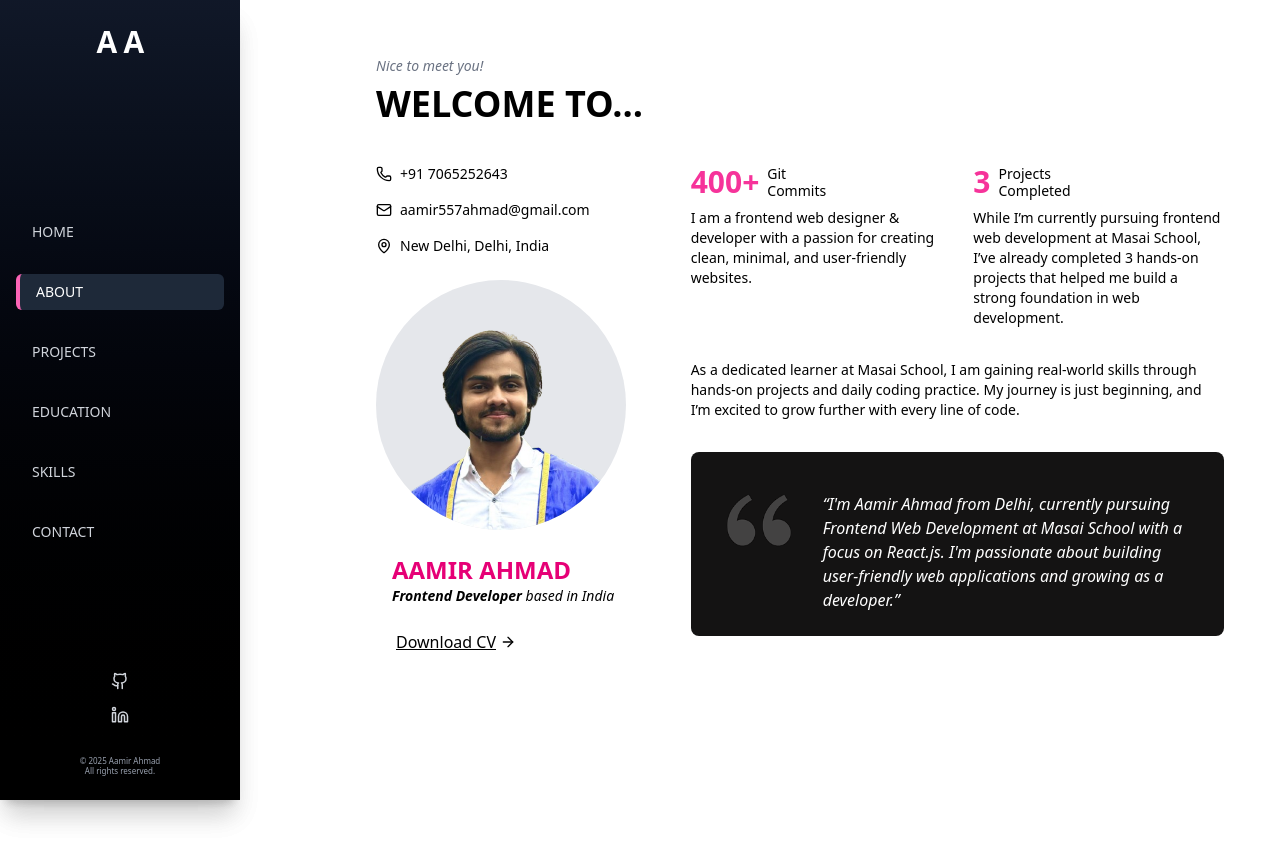
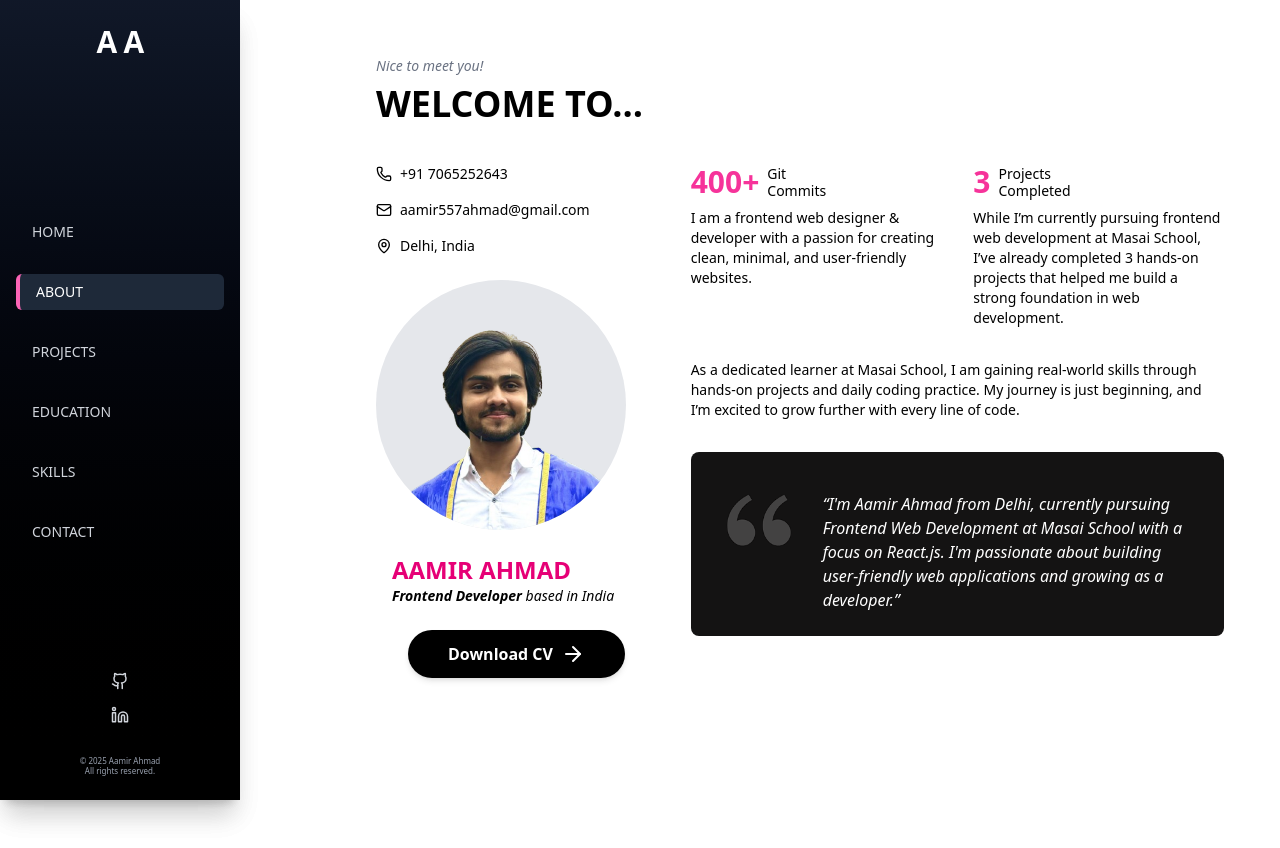
Before and after one commit to Aamir-786687/Portfolio, a React (Vite) app in the folder portfolio_react/: page /about in a window 1280 px wide. Built offline with nearby package versions, Linux system fonts and the light colour scheme.

Commit message:
New project added in portfolio

```diff
--- a/portfolio_react/src/pages/About.jsx
+++ b/portfolio_react/src/pages/About.jsx
@@ -28,17 +28,20 @@ export default function About() {
                 </div>
                 <div className="flex items-center space-x-2">
                   <MapPin size={16} />
-                  <span>New Delhi, Delhi, India</span>
+                  <span>Delhi, India</span>
                 </div>
               </div>
 
               <div className="relative w-[250px] h-[250px] mb-6">
-                <img src={ME} alt="Aamir Ahmad"  className="rounded-full object-cover w-full h-full bg-gray-200"/>
+                <img
+                  src={ME}
+                  alt="Aamir Ahmad"
+                  className="rounded-full object-cover w-full h-full bg-gray-200"
+                />
 
                 {/* <div className="absolute -bottom-4 -right-4 w-16 h-16 bg-gradient-to-br from-pink-500 to-purple-500 rounded-full flex items-center justify-center">
                   <span className="text-white text-2xl">👋</span>
                 </div> */}
-
               </div>
 
               {/* Name and Title */}
@@ -52,8 +55,16 @@ export default function About() {
               </div>
 
               {/* Download CV */}
-              <a href="https://drive.google.com/file/d/1DOBvWtBoFOn0t_M9sv7HIjDPbU_07YkD/view?usp=sharing" target="_blank" className="text-m underline flex ml-5 items-center">
-                Download CV <ArrowRight size={16} className="ml-1" />
+              <a
+                href="https://drive.google.com/uc?export=download&id=1k2HeSdWSGQeYIUNXcw16bedTLw4D9Nml"
+                download
+                className="group relative inline-flex items-center gap-2 ml-8 pl-10 pr-10 bg-black text-white font-semibold px-6 py-3 rounded-full shadow-md overflow-hidden transition-all duration-300 hover:bg-white hover:text-black hover:scale-105"
+              >
+                Download CV
+                <span className="transform transition-transform duration-300 group-hover:translate-x-1">
+                  <ArrowRight />
+                </span>
+                <span className="absolute inset-0 bg-white opacity-10 rounded-full scale-0 group-hover:scale-150 transition-transform duration-500"></span>
               </a>
             </div>
 
@@ -101,8 +112,10 @@ export default function About() {
               <div className="bg-[#141313] text-white p-6 rounded-lg italic text-xl flex items-start space-x-4">
                 <img src={emage} alt="quote" className="w-18 h-18 m-2" />
                 <p className="mt-4 ml-5 text-base">
-                  “I'm Aamir Ahmad from Delhi, currently pursuing Frontend Web Development at Masai School with a focus on React.js.
-                  I'm passionate about building user-friendly web applications and growing as a developer.”
+                  “I'm Aamir Ahmad from Delhi, currently pursuing Frontend Web
+                  Development at Masai School with a focus on React.js. I'm
+                  passionate about building user-friendly web applications and
+                  growing as a developer.”
                 </p>
               </div>
             </div>
--- a/portfolio_react/src/pages/Projects.jsx
+++ b/portfolio_react/src/pages/Projects.jsx
@@ -6,6 +6,8 @@ import Shopkart from "../assets/Flipkart.png";
 import ebay from "../assets/E-bay.png";
 import hotstar from "../assets/hotstar.png";
 import portfolio from "../assets/Portfolio.png";
+import SS from '../assets/recioe.png'
+
 
 export default function Projects() {
   const [projects, setProjects] = useState([]);
@@ -15,6 +17,7 @@ export default function Projects() {
     ebay,
     hotstar,
     portfolio,
+    SS,
   };
 
   useEffect(() => {
--- a/portfolio_react/src/pages/education/educationData.json
+++ b/portfolio_react/src/pages/education/educationData.json
@@ -70,7 +70,17 @@
             "live": "https://personlaportfolio.vercel.app",
             "source": "https://github.com/Aamir-786687/Portfolio/tree/main/portfolio_react",
             "description": "A personal portfolio website showcasing skills, projects, and experience with smooth UI, animations, and responsive design.",
-            "techStack": "React, HTML, CSS and Firebase"
+            "techStack": "React, HTML, Tailwind CSS and Firebase"
+          },
+          {
+            "id": 5,
+            "title": "Recipe Application",
+            "days": "4 days work",
+            "image": "SS",
+            "live": "https://recipe-application-aamir-ahmads-projects.vercel.app/home",
+            "source": "https://github.com/Aamir-786687/Recipe_Application",
+            "description": "A recipe management web app allowing users to add to favorites, remove from favorites, and search recipes with category filters and user authentication—built with Firebase and React for a smooth, responsive experience.",
+            "techStack": "React, HTML, Tailwind CSS and Firebase"
           }
 
     ],
```
Also changed, not shown: portfolio_react/src/assets/recioe.png (added).
